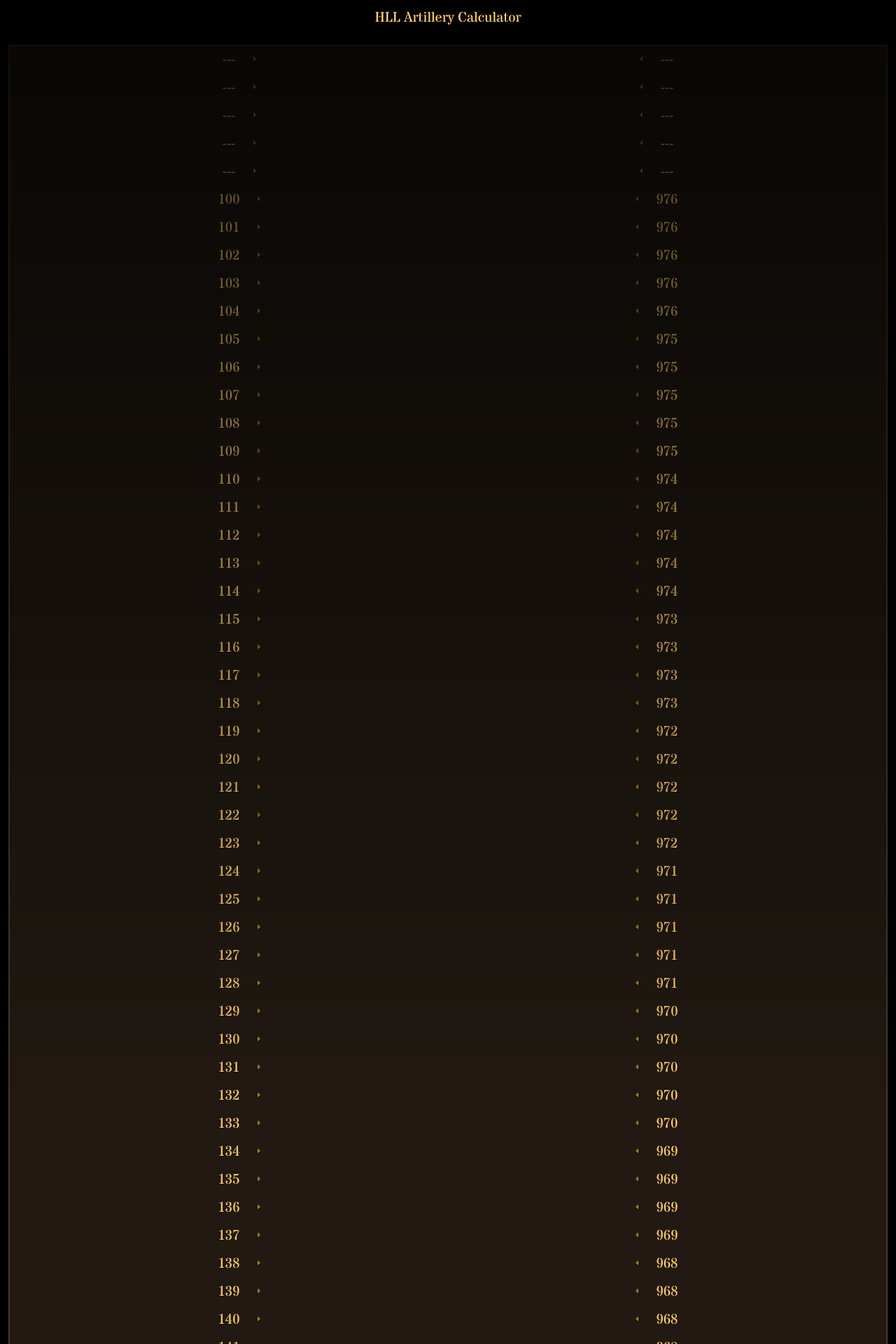
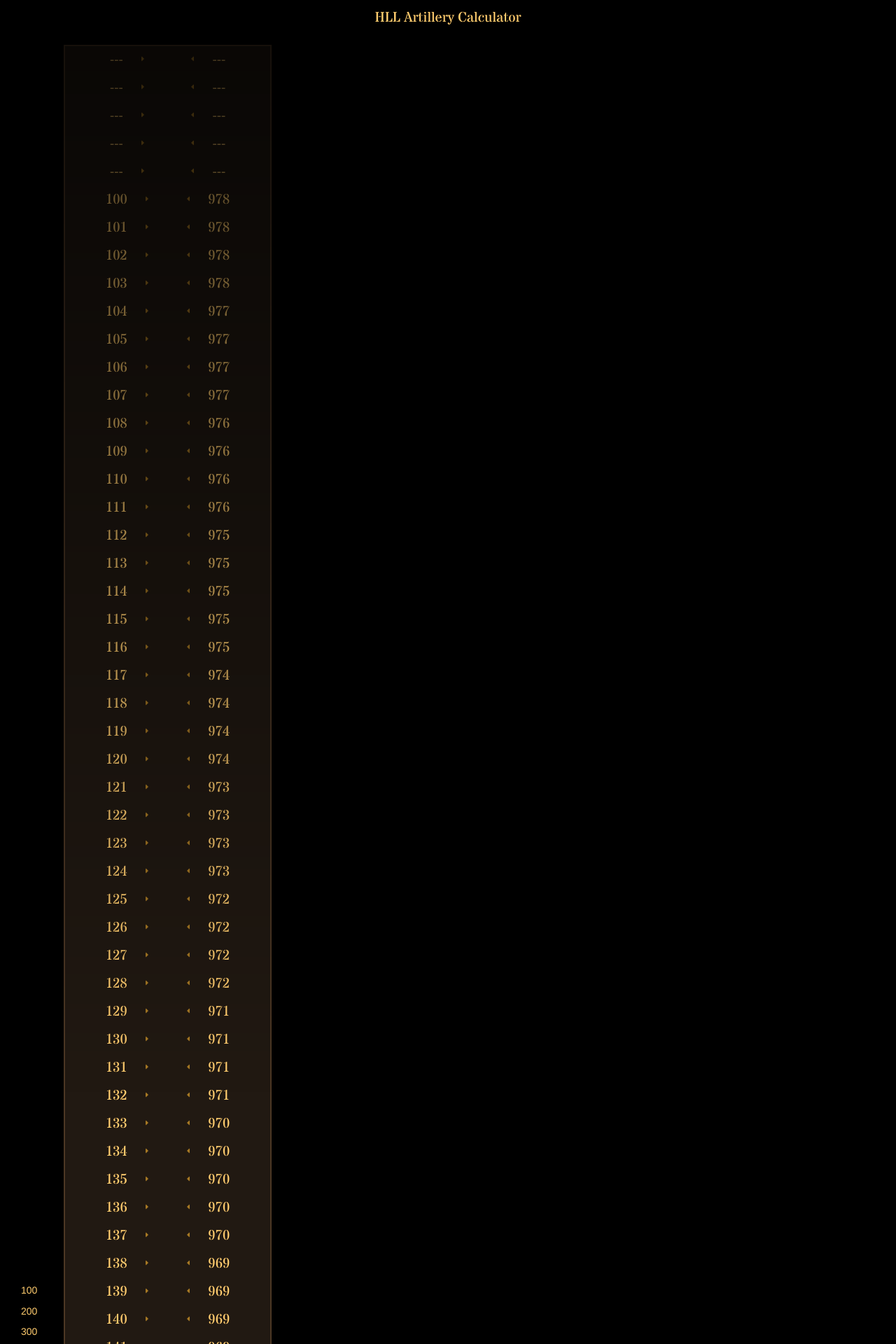
Before and after one commit to proochster/kroniki, a Jekyll site: the page built from index.html, in a window 1280 px wide. Shown: the top 1920 px of the page at 70% size. Built offline with Jekyll 4.4.1, drawn with Linux system fonts in a browser that asks for light colours; some of the changed text lies outside the part shown.

Commit message:
+ Guide list

```diff
--- a/_styles/components/scroll.scss
+++ b/_styles/components/scroll.scss
@@ -17,6 +17,7 @@
 
     &-wrapper{
         position: relative;
+        flex-grow: 1;
 
         &:after, &:before{
             content: '';
@@ -85,10 +86,10 @@
         height: 50px;
         box-sizing: border-box;
         pointer-events: none;
-        margin-left: -12px;
+        // margin-left: -12px;
 
         &:before{
-            content: 'METERS -';
+            content: 'METERS';
             width: auto;
             background: linear-gradient(to top, #f3a740, #ffcc59);
             display: inline-block;
@@ -99,10 +100,12 @@
             padding: 10px;
             font-weight: 700;
             font-size: 10px;
+            position: absolute;
+            left: -12px;
         }
 
         &:after{
-            content: '- MILS';
+            content: 'MILS';
             width: auto;
             background: linear-gradient(to top, #f3a740, #ffcc59);
             display: inline-block;
@@ -114,7 +117,22 @@
             font-weight: 700;
             font-size: 10px;
             position: absolute;
-            right: 0;
+            right: -12px;
+        }
+    }
+
+    &-guide{
+        padding: 20px;
+        margin: 0;
+        list-style: none;
+        background-color: #000;
+        display: flex;
+        flex-direction: column;
+        justify-content: center;
+
+        a{
+            display: inline-block;
+            padding: 5px 10px;
         }
     }
 }
--- a/_styles/layout.scss
+++ b/_styles/layout.scss
@@ -19,12 +19,17 @@
     padding: $base-unit;
     margin: 0 auto;
     position: relative;
+
+    &-flex{
+        display: flex;
+    }
 }
 
 .content{
     flex-grow: 1;
     width: 100%;
     box-sizing: border-box;
+    max-width: 400px;
 }
 
 .padding{
--- a/_styles/typography.scss
+++ b/_styles/typography.scss
@@ -15,7 +15,7 @@
 }
 
 a{
-    color: $style-1-accent;
+    color: $primary-colour;
     text-decoration: none;
 
     &:hover{
--- a/_styles/utilities.scss
+++ b/_styles/utilities.scss
@@ -32,21 +32,6 @@
     }
 }
 
-#sc{
-
-    [data-display="false"]{
-        display: none;
-    }
-
-    [data-display="true"]{
-        display: block;
-
-        @include screen-bigger-than($small){
-            display: flex;
-        }
-    }
-}
-
 .inline-list{
     list-style: none;
     // padding: 0;
@@ -56,48 +41,6 @@
     }
 }
 
-.btn{
-    padding: $base-unit $base-unitx2;
-    background-color: $grey-light;
-    border-radius: 20px;
-    font-size: 16px;
-    color: #FFF;
-
-    &:hover{
-        text-decoration: none;
-    }
-
-    &--primary{
-        background-color: $style-1-accent;
-
-        &:hover{
-            background-color: $style-1-accent-light;
-        }
-    }
+.pl-0{
+    padding-left: 0;
 }
-
-.arrow{
-
-    &--left{
-        position: relative;
-        padding-left: $base-unit * 3;
-
-        &:before{
-            margin-top: -6px;
-            left: 1.125em;
-            border: 3px solid #ffffff;
-            border-radius: 2px;
-            border-right: 0;
-            border-top: 0;
-            content: " ";
-            display: block;
-            height: 10px;
-            pointer-events: none;
-            position: absolute;
-            top: 50%;
-            transform: rotate(45deg);
-            transform-origin: center;
-            width: 10px;
-        }
-    }
-}
--- a/index.html
+++ b/index.html
@@ -1,7 +1,25 @@
 ---
 layout: default
 ---
-<div id="app" class="wrapper">
+<div id="app" class="wrapper wrapper-flex pl-0">
+    <ul class="scroll-guide">
+        <li><a href="#100">100</a></li>
+        <li><a href="#200">200</a></li>
+        <li><a href="#300">300</a></li>
+        <li><a href="#400">400</a></li>
+        <li><a href="#500">500</a></li>
+        <li><a href="#600">600</a></li>
+        <li><a href="#700">700</a></li>
+        <li><a href="#800">800</a></li>
+        <li><a href="#900">900</a></li>
+        <li><a href="#1000">1000</a></li>
+        <li><a href="#1100">1100</a></li>
+        <li><a href="#1200">1200</a></li>
+        <li><a href="#1300">1300</a></li>
+        <li><a href="#1400">1400</a></li>
+        <li><a href="#1500">1500</a></li>
+        <li><a href="#1600">1600</a></li>
+    </ul>
     <div class="scroll-wrapper font--stencil">
         <div class="scroll-content">
             <div class="scroll-row" id="scroll-row">
@@ -9,8 +27,6 @@
                 <div class="scroll-mils">1</div>
             </div>
         </div>
-    </div>
-    <div class="scroll-selector">
-
+        <div class="scroll-selector"></div>
     </div>
 </div>
--- a/main.js
+++ b/main.js
@@ -3,138 +3,28 @@
         app: document.querySelector('#app'),
         row: document.querySelector('#scroll-row'),
         scroll: document.querySelector('.scroll-content'),
-        // shortCodes: document.querySelectorAll('.sc'),
-        // searchCount: document.querySelector('.search__count'),
-        // searchWrapper: document.querySelector('.search__wrapper'),
-        // copyButton: document.querySelectorAll('.sc__copy'),
 
         calculator: function(){
 
-            var mils = 978;
-            var mil = 0.21;
+            var mils = 978 + 2;
+            var mil = 0.2373;
 
             for( var i = 95; i <= 1605; i++ ){
                 var cln = this.row.cloneNode(true);
 
                 cln.removeAttribute('id');
                 cln.querySelector('.scroll-meters').innerText = i >= 100 ? i : '---';
-                cln.querySelector('.scroll-mils').innerText = mils <= 977 ? Math.floor( mils ) : '---';
+                cln.querySelector('.scroll-mils').innerText = mils <= 979 ? Math.floor( mils ) : '---';
+
+                if( i % 100 == 0 ){
+                    cln.setAttribute("id", i);
+                }
 
                 this.scroll.appendChild(cln);
 
                 mils -= mil;
             }
         },
-
-        // Returns true if the input text value matches the content
-        // hasPhrase: function(block, element, query){
-
-        //     var text = block.querySelector(element);
-        //     if(text){
-        //         return text.innerHTML.toLowerCase().indexOf(query)>=0
-        //     } else {
-        //         return false
-        //     }
-        // },
-
-        // updateCount: function(c){
-        //     switch(c){
-        //         case 0 : return "Sorry, we haven't got this record yet. <a href=\"https://github.com/proochster/shortcode/issues\">Submit a request here</a>";
-        //         case 1 : return "<strong>1</strong> result found";
-        //         default : return "<strong>" + c + "</strong> results found";
-        //     }
-        // },
-
-        // searchLoop: function(){
-
-        //     var self = this;
-
-        //     // Reset search counter
-        //     counter = 0;
-
-        //     // Searched term value
-        //     var inputPhrase = this.searchInput.value.toLowerCase();
-
-        //     // Loop through the list of shortcodes
-        //     this.shortCodes.forEach(function(code){
-
-        //         // Reset display of the shortcodes
-        //         code.setAttribute('data-display','false');
-
-        //         // Look for the searched phrase in title and desccription
-        //         if(self.hasPhrase(code,'.sc__title',inputPhrase) || self.hasPhrase(code,'.sc__text',inputPhrase)){
-        //             code.setAttribute('data-display','true');
-
-        //             // Count elements that match the searched term
-        //             counter++;
-        //         }
-        //     });
-
-        //     // Update the counter after the search is finished
-        //     this.searchCount.innerHTML = this.updateCount(counter);
-        // },
-
-        // // Search shortcode
-        // search: function(){
-
-        //     var self = this;
-        //     var counter = self.shortCodes.length;
-        //     self.searchCount.innerHTML = self.updateCount(counter);
-
-        //     this.searchInput.onkeyup = function(){
-
-        //         self.searchLoop();
-        //         self.updateSearchIcon();
-        //         self.clearSearch();
-        //     }
-        // },
-
-        // updateSearchIcon: function(){
-
-        //     if (this.searchInput.value) {
-        //         this.searchInput.nextElementSibling.classList.add('search__clear');
-        //     } else {
-        //         this.searchInput.nextElementSibling.classList.remove('search__clear');
-        //     }
-        // },
-
-        // clearSearch: function(){
-
-        //     var self = this;
-
-        //     if(this.searchWrapper.querySelector('.search__clear')){
-        //         this.searchWrapper.querySelector('.search__clear').onclick = function(){
-        //             self.searchInput.value = '';
-        //             self.searchLoop();
-        //             self.updateSearchIcon();
-        //         };
-        //     }
-        // },
-
-        // copyText: function(){
-
-        //     this.copyButton.forEach(function(btn){
-        //         btn.addEventListener('click', function(){
-
-        //             let str = btn.parentElement.querySelector('[data-lang]').innerText;
-        //             let el = document.createElement('textarea');
-        //             let copyText = btn.querySelector('.sc__copy-text');
-
-        //             el.value = str;
-        //             document.body.appendChild(el);
-        //             el.select();
-        //             document.execCommand('copy');
-        //             document.body.removeChild(el);
-
-        //             copyText.innerText = "copied";
-
-        //             setTimeout(function () {
-        //                 copyText.innerText = "copy";
-        //             }, 1000)
-
-        //         });
-        //     });
-        // },
 
         init: function(){
             if( hll.app ){
```
